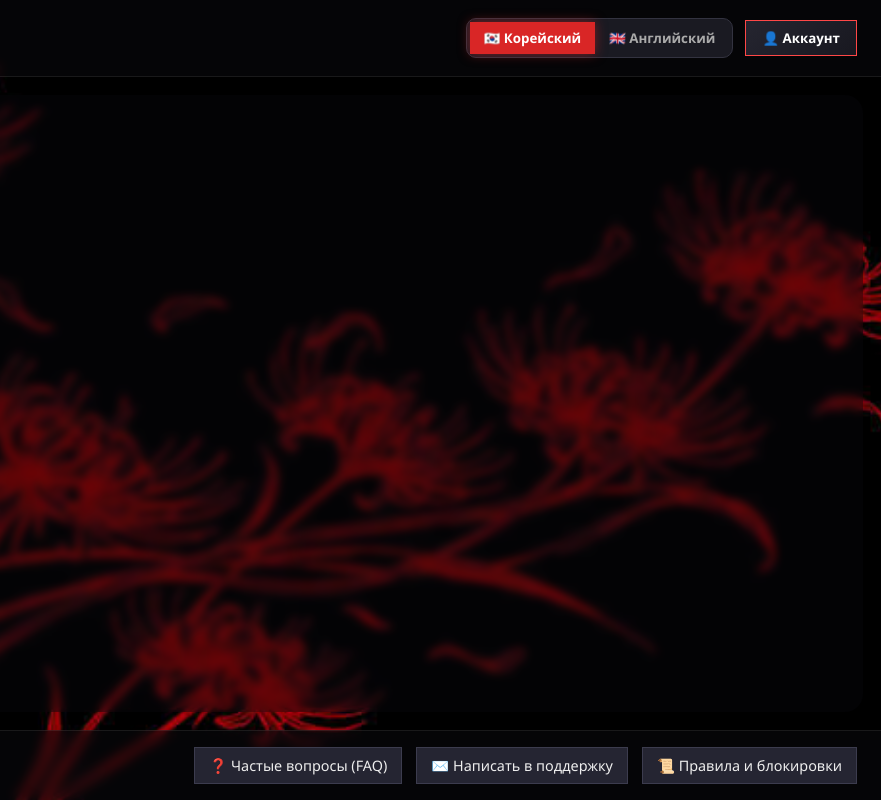
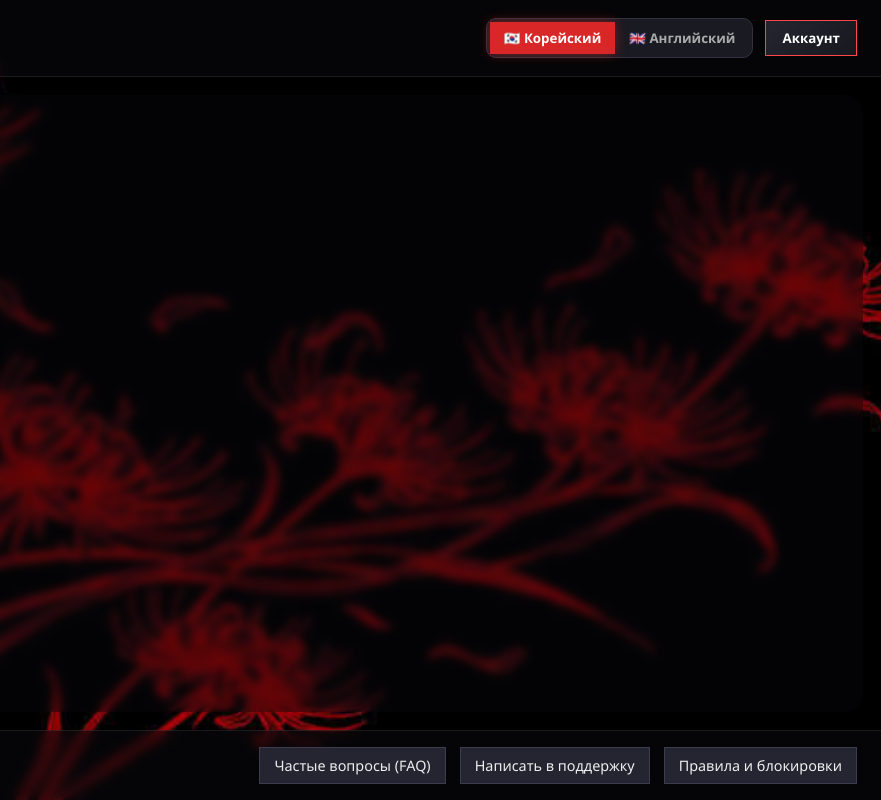
Before and after one commit to trenazersupport-alt/lingvo-trainer, a plain HTML site: page My_trainer/index.html in a window 1280 px wide. Shown: the full height of the page, 399-1280 px from the left. Drawn offline with Linux system fonts and the light colour scheme.

Commit message:
Update index.html

```diff
--- a/My_trainer/index.html
+++ b/My_trainer/index.html
@@ -26,7 +26,7 @@
         <button class="lang-btn" id="btnLangEn" onclick="setLang('en')">🇬🇧 Английский</button>
       </div>
 <button class="account-btn" id="topAccountBtn" onclick="openModal('accountModal')">
-        👤 Аккаунт
+         Аккаунт
       </button>
     </div>
   </header>
@@ -99,9 +99,9 @@
       © 2026 Lingvo Trainer • Образовательная платформа
     </div>
     <div class="footer-links">
-      <button class="btn-secondary" onclick="openModal('faqModal')">❓ Частые вопросы (FAQ)</button>
-      <button class="btn-secondary" onclick="openReportModal('Общий вопрос / Предложение')">✉️ Написать в поддержку</button>
-      <button class="btn-secondary" onclick="openModal('rulesModal')">📜 Правила и блокировки</button>
+      <button class="btn-secondary" onclick="openModal('faqModal')"> Частые вопросы (FAQ)</button>
+      <button class="btn-secondary" onclick="openReportModal('Общий вопрос / Предложение')"> Написать в поддержку</button>
+      <button class="btn-secondary" onclick="openModal('rulesModal')"> Правила и блокировки</button>
     </div>
   </footer>
 
@@ -145,7 +145,7 @@
   <div class="modal-overlay" id="faqModal">
     <div class="modal-box">
       <div class="modal-header">
-        <h3>❓ Частые вопросы (FAQ)</h3>
+        <h3> Частые вопросы (FAQ)</h3>
         <button class="close-modal" onclick="closeModal('faqModal')">×</button>
       </div>
       <div style="font-size: 0.92rem; line-height: 1.6; color: #ddd; display: flex; flex-direction: column; gap: 12px;">
@@ -163,7 +163,7 @@
   <div class="modal-overlay" id="accountModal">
     <div class="modal-box">
       <div class="modal-header">
-        <h3>👤 Аккаунт и облако</h3>
+        <h3> Аккаунт и облако</h3>
         <button class="close-modal" onclick="closeModal('accountModal')">×</button>
       </div>
       <div id="authGuestBox">
@@ -203,7 +203,7 @@
   <div class="modal-overlay" id="reportModal">
     <div class="modal-box">
       <div class="modal-header">
-        <h3>✉️ Сообщить об ошибке / Поддержка</h3>
+        <h3> Сообщить об ошибке / Поддержка</h3>
         <button class="close-modal" onclick="closeModal('reportModal')">×</button>
       </div>
       <div class="form-group">
```
